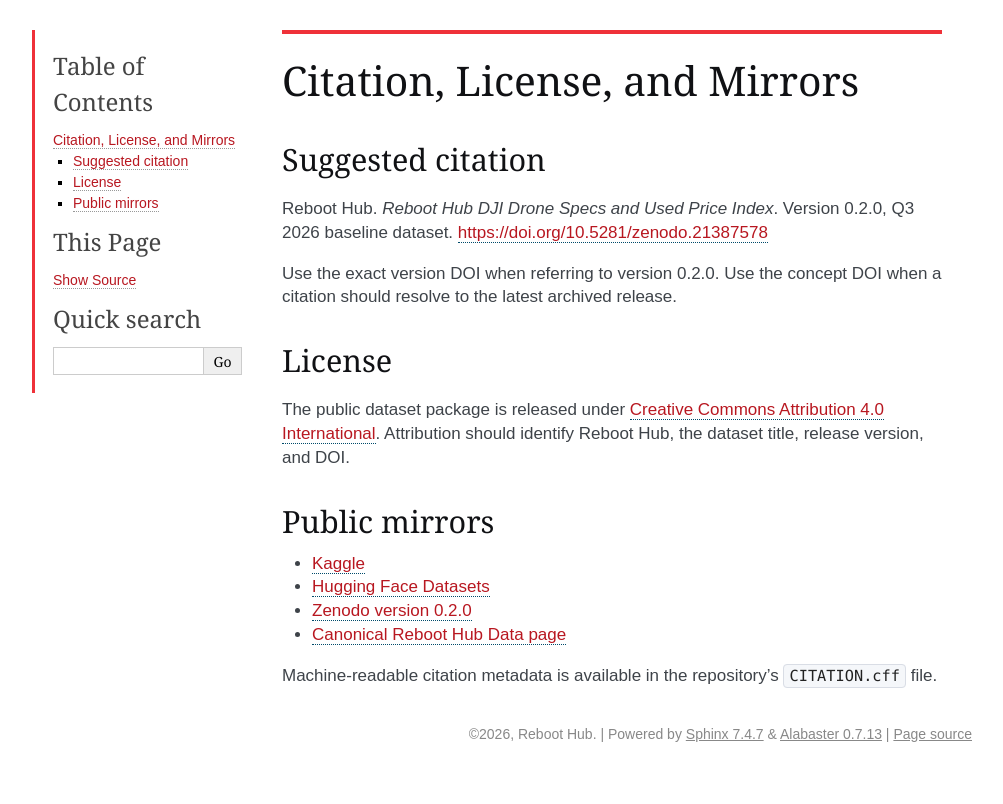
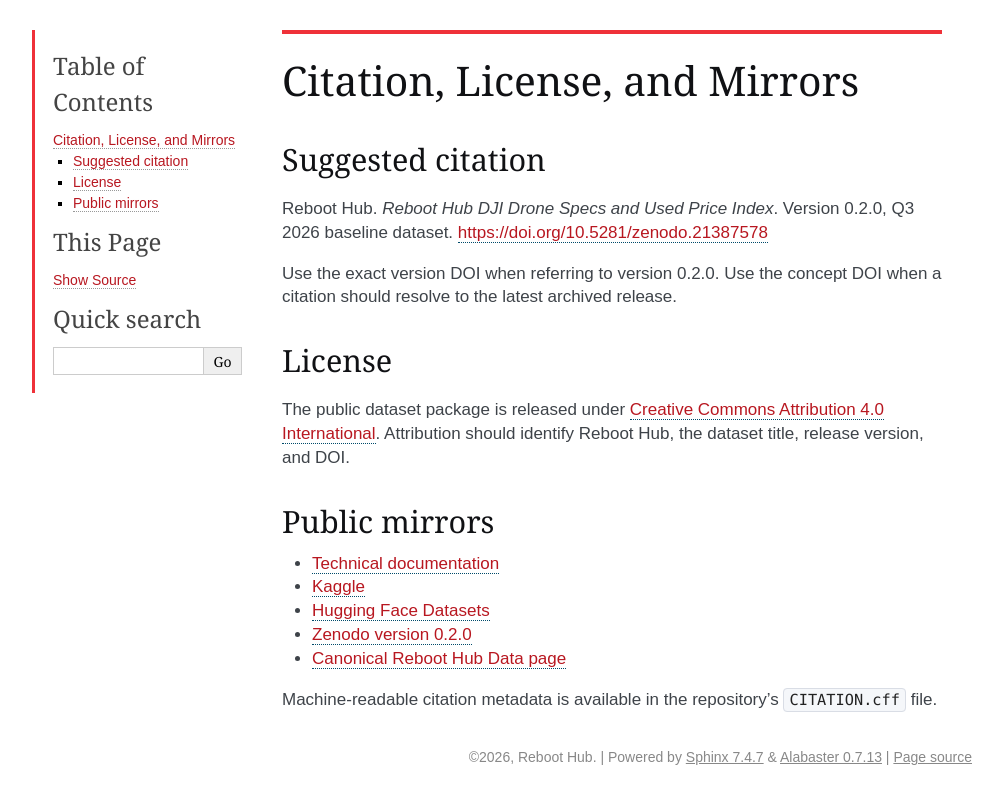
Before and after one commit to Reboot-Hub/dji-drone-specs-used-price-index, a Sphinx documentation site: the page built from docs/citation.rst, in a window 1280 px wide. Shown: the top 804 px of the page, without its empty margins (138-1141 px from the left). Built offline with Sphinx 7.4.7, drawn with Linux system fonts in a browser that asks for light colours.

Commit message:
docs: add Cloudflare Pages mirror

```diff
--- a/docs/citation.rst
+++ b/docs/citation.rst
@@ -21,6 +21,7 @@
 Public mirrors
 --------------
 
+* `Technical documentation <https://reboot-hub-drone-data.pages.dev/>`_
 * `Kaggle <https://www.kaggle.com/datasets/reboothub/dji-drone-specs-used-price-index>`_
 * `Hugging Face Datasets <https://huggingface.co/datasets/Thomas0229/reboot-hub-dji-drone-specs-used-price-index>`_
 * `Zenodo version 0.2.0 <https://zenodo.org/records/21387578>`_
```
Also changed, not shown: README.md (+1 -0 lines).
